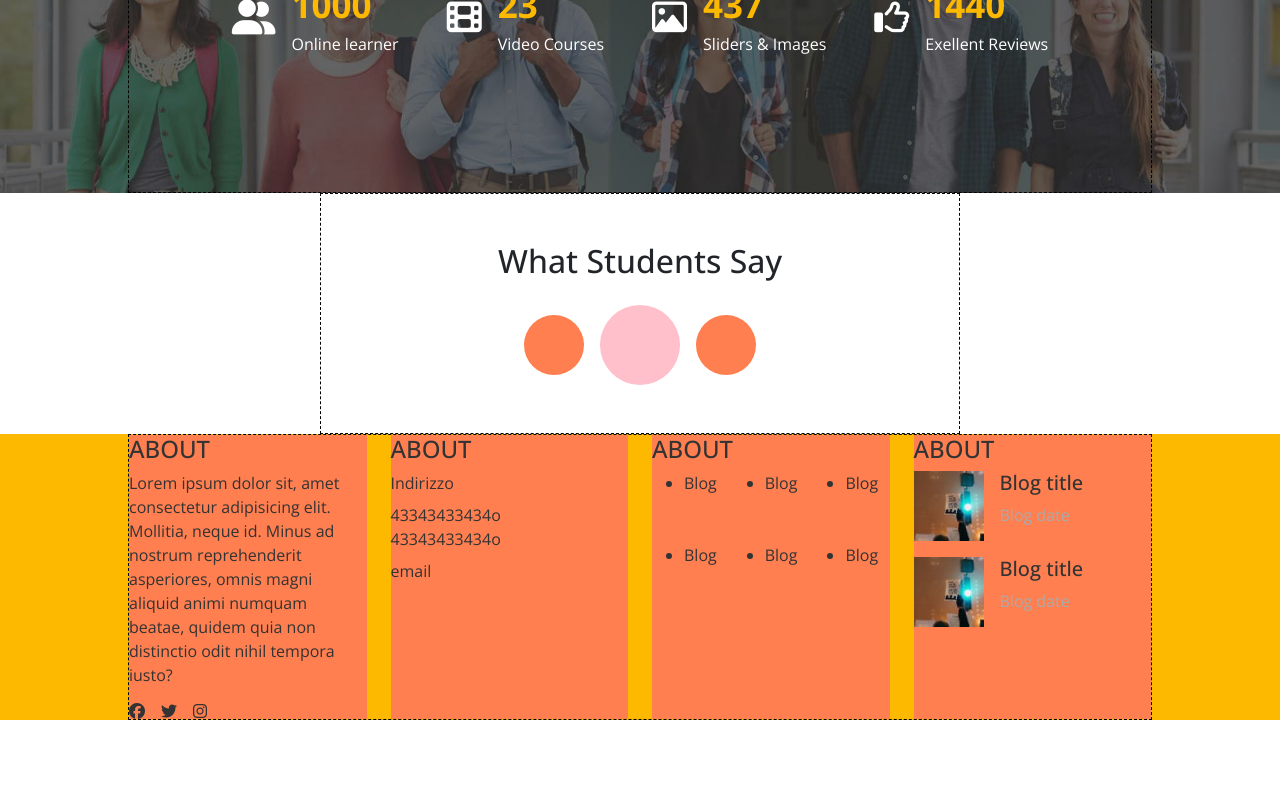
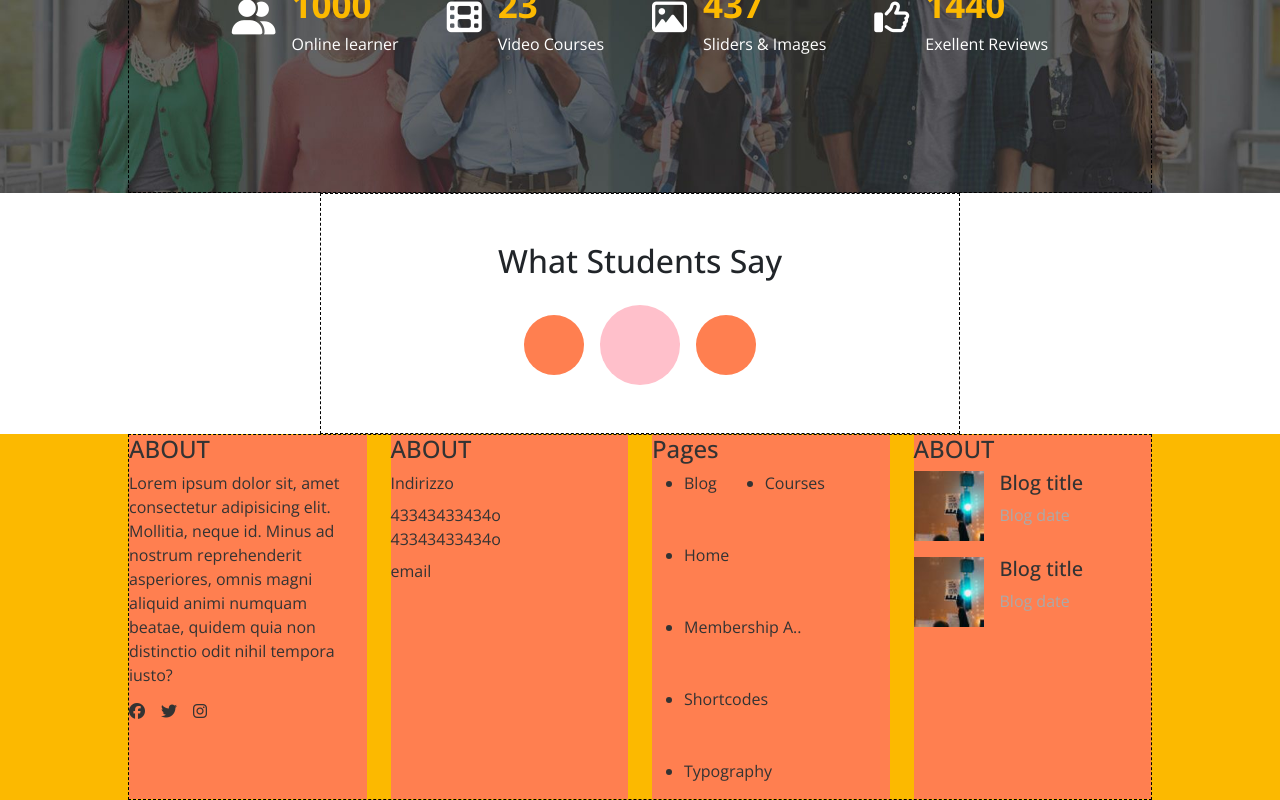
Before and after one commit to gianlucafalaschi/proj-html-vuejs, a Vue app: page / in a window 1280 px wide. Shown: the part 3214-4014 px from the top of the page. Before the commit the page ends 3934 px from the top, so only its background shows below. Built offline with nearby package versions, Linux system fonts and the light colour scheme.

Commit message:
Pages links dinamically populated

```diff
--- a/src/App.vue
+++ b/src/App.vue
@@ -55,14 +55,42 @@ export default  {
           {
             social: "fa-brands fa-twitter",
           },
-        ]
+        ],
+        footerLinks: [
+          {
+            title: 'PAGES',
+            text: 'Blog'
+          },
+          {
+            title: 'PAGES',
+            text: 'Courses'
+          },
+          {
+            title: 'PAGES',
+            text: 'Home'
+          },
+          {
+            title: 'PAGES',
+            text: 'Membership A..'
+          },
+          {
+            title: 'PAGES',
+            text: 'Shortcodes'
+          },
+          {
+            title: 'PAGES',
+            text: 'Typography'
+          },
+        ],
+
+
       };
     },
 }
 </script>
 
 <template>
-  <!--  passo al'array headerInfos  nelle props di PageHeader l'array headerLinks  -->
+  <!--  passo al'array headerInfos  nelle props di PageHeader l'array headerLinks e l'array socials  -->
   <PageHeader :headerInfos="headerLinks" :headerSocials="socials"></PageHeader>
   <main>
     <AppHero></AppHero>
@@ -73,7 +101,9 @@ export default  {
    <AppStatistics></AppStatistics>
    <AppReviews></AppReviews>
   </main>
-  <PageFooter></PageFooter>
+  <!-- passo all'array aboutLinks nelle props di PageFooter
+  l'array footerLinks -->
+  <PageFooter :aboutLinks="footerLinks"></PageFooter>
 </template>
 
 <style lang="scss">
--- a/src/components/PageFooter.vue
+++ b/src/components/PageFooter.vue
@@ -1,5 +1,9 @@
 <script>
-
+export default {
+    props: {
+        aboutLinks: Array,
+    }
+}
 </script>
 
 
@@ -33,14 +37,9 @@
                 </div>
                 <!-- column Pages -->
                 <div class="ms-col-4">
-                    <h4 class="ms-col-title">ABOUT</h4>
+                    <h4 class="ms-col-title">Pages</h4>
                     <ul class="ms-maps d-flex flex-wrap gap-5">
-                        <li><a href="#">Blog</a></li>
-                        <li><a href="#">Blog</a></li>
-                        <li><a href="#">Blog</a></li>
-                        <li><a href="#">Blog</a></li>
-                        <li><a href="#">Blog</a></li>
-                        <li><a href="#">Blog</a></li>
+                        <li v-for="singleAboutLink in aboutLinks "><a href="#">{{singleAboutLink.text}}</a></li>
                     </ul>
                 </div>
                 <!-- column Blog -->
```
